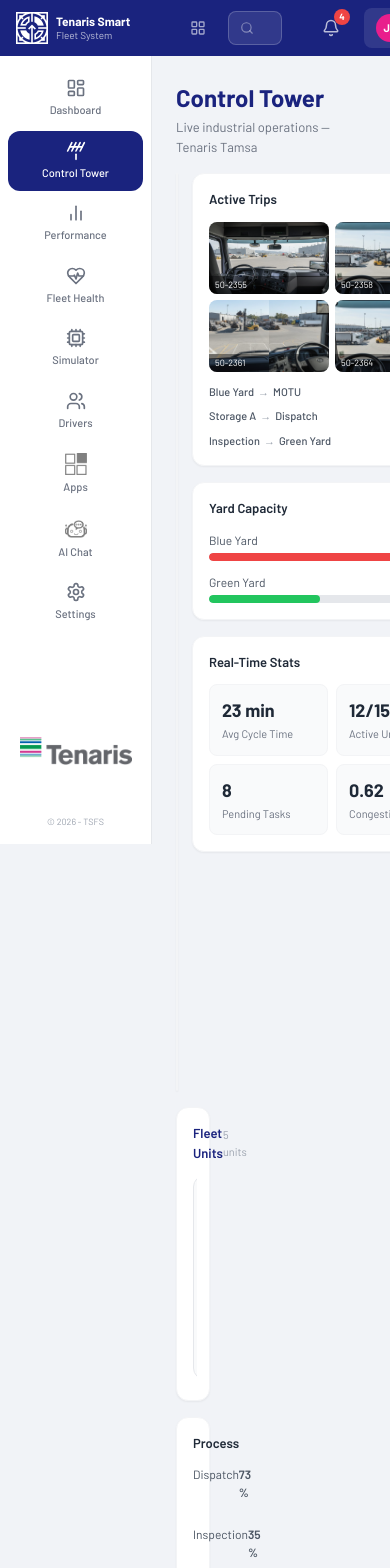
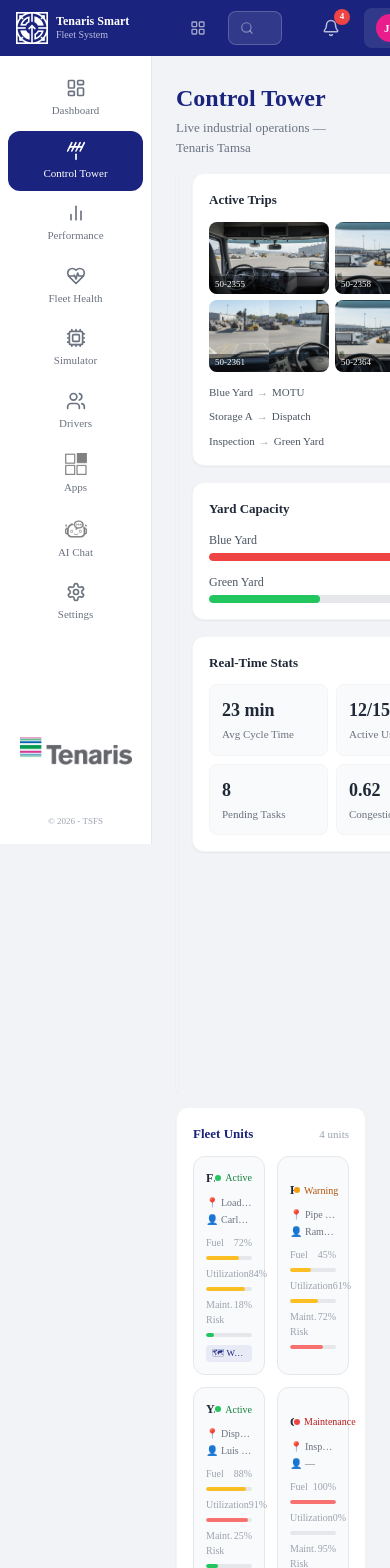
Before and after one commit to Julssg26/Tenanis-SFS, a Next.js app: page /control-tower in a window 390 px wide. Shown: the top 1568 px of the page. Built offline with nearby package versions, Linux system fonts and the light colour scheme.

Commit message:
IMPLEMENTACION DEL MODO OSCURO Y CORRECCCION DE ESPACIOS EN CONTROL TOWER

```diff
--- /dev/null
+++ b/app/globals-theme.css
@@ -0,0 +1,119 @@
+/* ── Theme system — Light (default) and Dark only ─────────────────────────── */
+
+:root,
+[data-theme="light"] {
+  color-scheme: light;
+}
+
+/* ── DARK MODE — comprehensive coverage for all Tailwind classes used ────── */
+[data-theme="dark"] {
+  color-scheme: dark;
+}
+
+[data-theme="dark"] body {
+  background-color: #0f1117 !important;
+  color: #f1f5f9 !important;
+}
+
+/* App shell background */
+[data-theme="dark"] .min-h-screen,
+[data-theme="dark"] .bg-\[#f1f3f7\] {
+  background-color: #0f1117 !important;
+}
+
+/* Cards and white backgrounds */
+[data-theme="dark"] .bg-white {
+  background-color: #1c1f2e !important;
+  border-color: #2d3250 !important;
+}
+
+/* Sidebar */
+[data-theme="dark"] aside {
+  background-color: #13161f !important;
+  border-color: #2d3250 !important;
+}
+
+/* Gray backgrounds */
+[data-theme="dark"] .bg-gray-50,
+[data-theme="dark"] .bg-gray-100 {
+  background-color: #1a1d2a !important;
+}
+
+[data-theme="dark"] .bg-\[#e8eaf6\],
+[data-theme="dark"] .bg-\[#e8f5e9\] {
+  background-color: #1e2235 !important;
+}
+
+/* Text */
+[data-theme="dark"] .text-gray-900,
+[data-theme="dark"] .text-gray-800,
+[data-theme="dark"] .text-gray-700 {
+  color: #f1f5f9 !important;
+}
+
+[data-theme="dark"] .text-gray-600,
+[data-theme="dark"] .text-gray-500,
+[data-theme="dark"] .text-gray-400 {
+  color: #94a3b8 !important;
+}
+
+/* Borders */
+[data-theme="dark"] .border-gray-100,
+[data-theme="dark"] .border-gray-200 {
+  border-color: #2d3250 !important;
+}
+
+[data-theme="dark"] .border-gray-50 {
+  border-color: #252840 !important;
+}
+
+/* Inputs, selects, textareas */
+[data-theme="dark"] input:not([type="range"]),
+[data-theme="dark"] textarea,
+[data-theme="dark"] select {
+  background-color: #1c1f2e !important;
+  color: #f1f5f9 !important;
+  border-color: #2d3250 !important;
+}
+
+/* Hover states */
+[data-theme="dark"] .hover\:bg-gray-50:hover,
+[data-theme="dark"] .hover\:bg-gray-100:hover {
+  background-color: #252840 !important;
+}
+
+/* Dividers */
+[data-theme="dark"] .divide-gray-50 > * + *,
+[data-theme="dark"] .divide-gray-100 > * + * {
+  border-color: #2d3250 !important;
+}
+
+/* Dark card for things like bg-gray-800 badges */
+[data-theme="dark"] .bg-gray-800 {
+  background-color: #334155 !important;
+}
+
+/* ── Apps page dark mode ─────────────────────────────────────────────────── */
+[data-theme="dark"] .bg-gray-100 {
+  background-color: #1e2235 !important;
+}
+
+[data-theme="dark"] .hover\:bg-gray-200:hover {
+  background-color: #252840 !important;
+}
+
+/* AppCard label text */
+[data-theme="dark"] .text-\[\#1a237e\] {
+  color: #93aff7 !important;
+}
+
+/* subLabel in AppCard */
+[data-theme="dark"] .text-gray-500 {
+  color: #94a3b8 !important;
+}
+
+/* Apps page outer background */
+[data-theme="dark"] .bg-\[#e8eaf0\],
+[data-theme="dark"] .hover\:bg-\[#dde0ea\]:hover {
+  background-color: #1e2235 !important;
+}
--- a/app/globals.css
+++ b/app/globals.css
@@ -1,58 +1,5 @@
-@import url('https://fonts.googleapis.com/css2?family=Barlow:wght@300;400;500;600;700&family=Barlow+Condensed:wght@500;600;700&family=JetBrains+Mono:wght@400;500&display=swap');
+@import './globals-theme.css';
 
 @tailwind base;
 @tailwind components;
 @tailwind utilities;
-
-:root {
-  --font-barlow: 'Barlow', sans-serif;
-  --font-jetbrains: 'JetBrains Mono', monospace;
-}
-
-* {
-  box-sizing: border-box;
-}
-
-body {
-  font-family: var(--font-barlow);
-  background-color: #f1f3f7;
-  color: #1a1a2e;
-}
-
-/* Custom scrollbar */
-::-webkit-scrollbar {
-  width: 6px;
-  height: 6px;
-}
-::-webkit-scrollbar-track {
-  background: #f1f3f7;
-}
-::-webkit-scrollbar-thumb {
-  background: #c5cade;
-  border-radius: 3px;
-}
-::-webkit-scrollbar-thumb:hover {
-  background: #9ba3b8;
-}
-
-/* Custom range input */
-input[type='range'] {
-  -webkit-appearance: none;
-  appearance: none;
-  height: 4px;
-  border-radius: 2px;
-  background: #e2e5ef;
-  outline: none;
-  cursor: pointer;
-}
-input[type='range']::-webkit-slider-thumb {
-  -webkit-appearance: none;
-  appearance: none;
-  width: 18px;
-  height: 18px;
-  border-radius: 50%;
-  background: #16a34a;
-  border: 2px solid #fff;
-  box-shadow: 0 1px 4px rgba(0,0,0,0.2);
-  cursor: pointer;
-}
--- a/app/layout.tsx
+++ b/app/layout.tsx
@@ -2,24 +2,25 @@
 import './globals.css'
 import './ol.css'
 import AppShell from '@/components/shell/AppShell'
-import ChatBot from '@/components/ui/ChatBot'
 
 export const metadata: Metadata = {
-  title: 'Tenaris Smart Fleet System',
-  description: 'Real-time fleet management and intelligence platform',
-  icons: {
-    icon: 'app/favicon.ico',
-  },
+  title:       'Tenaris Smart Fleet System',
+  description: 'Industrial fleet management platform — Tenaris Tamsa',
 }
 
 export default function RootLayout({ children }: { children: React.ReactNode }) {
   return (
-    <html lang="en">
+    <html lang="en" suppressHydrationWarning>
+      <head>
+        {/* Apply saved theme before first paint — prevents flash */}
+        <script
+          dangerouslySetInnerHTML={{
+            __html: `try{var t=localStorage.getItem('tsfs-theme')||'light';document.documentElement.setAttribute('data-theme',t);}catch(e){}`,
+          }}
+        />
+      </head>
       <body>
-        <AppShell>
-          {children}
-        </AppShell>
-        <ChatBot />
+        <AppShell>{children}</AppShell>
       </body>
     </html>
   )
--- a/components/apps/AppCard.tsx
+++ b/components/apps/AppCard.tsx
@@ -6,7 +6,7 @@
 
 export default function AppCard({ icon, label, sublabel }: AppCardProps) {
   return (
-    <div className="flex items-center gap-3 bg-[#e8eaf0] hover:bg-[#dde0ea] transition-colors rounded-xl px-4 py-2.5 cursor-pointer select-none">
+    <div className="flex items-center gap-3 bg-gray-100 hover:bg-gray-200 transition-colors rounded-xl px-4 py-2.5 cursor-pointer select-none">
       {/* Icon — 28px, matches Figma sizing */}
       <div className="flex-shrink-0 w-7 h-7 flex items-center justify-center">
         {/* eslint-disable-next-line @next/next/no-img-element */}
--- a/components/control-tower/FleetStatusCards.tsx
+++ b/components/control-tower/FleetStatusCards.tsx
@@ -34,8 +34,8 @@
         <span className="text-[11px] text-gray-400">{units.length} units</span>
       </div>
 
-      {/* Horizontal scroll row of compact cards */}
-      <div className="flex gap-3 overflow-x-auto pb-1 -mx-1 px-1">
+      {/* Responsive grid — 2 cols on md, 4 cols on xl */}
+      <div className="grid grid-cols-2 md:grid-cols-3 xl:grid-cols-4 gap-3">
         {units.map((unit) => {
           const cfg     = STATUS_CFG[unit.status]
           const selected = unit.id === selectedId
@@ -43,7 +43,7 @@
             <button
               key={unit.id}
               onClick={() => onSelect(unit.id)}
-              className={`flex-shrink-0 w-[190px] text-left rounded-xl border p-3 transition-all ${
+              className={`w-full text-left rounded-xl border p-3 transition-all ${
                 selected
                   ? 'border-[#1a237e] bg-[#e8eaf6] ring-2 ring-[#1a237e]/20'
                   : `bg-gray-50 border-gray-200 hover:border-gray-300 hover:bg-white`
--- a/components/control-tower/MapPlaceholder.tsx
+++ b/components/control-tower/MapPlaceholder.tsx
@@ -75,11 +75,14 @@
   }
 
   return (
-    // ── 2-column grid: [map area] [right sidebar] ──────────────────────────
+    // ── Full-width wrapper ───────────────────────────────────────────────────
+    <div className="space-y-4 min-w-0">
+
+      {/* ── 2-column grid: map area + right sidebar ─────────────────────── */}
       <div className="grid grid-cols-[1fr_280px] gap-4 items-start min-w-0">
 
-      {/* ── LEFT COLUMN: map + fleet units + process ──────────────────────── */}
-      <div className="space-y-4 min-w-0">
+        {/* Map column */}
+        <div className="space-y-0 min-w-0">
 
         {/* Map card */}
         <div className="bg-white rounded-xl shadow-sm border border-gray-100 overflow-hidden">
@@ -127,22 +130,25 @@
           />
         </div>
 
-        {/* Fleet Units — horizontal scroll cards below map */}
+        </div>{/* end map column */}
+
+        {/* ── RIGHT SIDEBAR ───────────────────────────────────────────── */}
+        <div className="space-y-4">
+          <ActiveTrips activeTab={activeTab} />
+          <YardCapacity />
+        </div>
+      </div>{/* end 2-col grid */}
+
+      {/* ── Fleet Units — full width below map grid ──────────────────────── */}
       <FleetStatusCards
         units={FLEET}
         selectedId={selectedId}
         onSelect={handleSelect}
       />
 
-        {/* Process — below fleet units */}
+      {/* ── Process — full width below fleet units ────────────────────────── */}
       <ProcessCard />
-      </div>
 
-      {/* ── RIGHT SIDEBAR: Active Trips + Yard Capacity + Real-Time Stats ─── */}
-      <div className="space-y-4">
-        <ActiveTrips activeTab={activeTab} />
-        <YardCapacity />
-      </div>
     </div>
   )
 }
--- a/components/control-tower/ProcessCard.tsx
+++ b/components/control-tower/ProcessCard.tsx
@@ -21,9 +21,9 @@
       <div className="space-y-3">
         {PROCESS_ITEMS.map(item => (
           <div key={item.name}>
-            <div className="flex justify-between text-[12px] text-gray-600 mb-1">
+            <div className="flex justify-between text-[11px] text-gray-600 mb-1">
               <span>{item.name}</span>
-              <span className="font-semibold">{item.pct} %</span>
+              <span className="font-semibold">{item.pct}%</span>
             </div>
             <Bar pct={item.pct} />
           </div>
--- a/lib/fleet/mockFleet.ts
+++ b/lib/fleet/mockFleet.ts
@@ -1,7 +1,4 @@
 // lib/fleet/mockFleet.ts
-// Replace getMockFleet() with a Supabase query later:
-//   const { data } = await supabase.from('fleet_units').select('*')
-
 import type { FleetUnit } from './types'
 
 export function getMockFleet(): FleetUnit[] {
@@ -34,12 +31,5 @@
       utilization: 0, maintenanceRisk: 95, fuelLevel: 100,
       activeRoute: null, lastUpdated: new Date().toISOString(),
     },
-    {
-      id: 'SH-01', name: 'Shuttle 01', type: 'shuttle', status: 'idle',
-      coordinates: [-96.2315, 19.1840],
-      currentZone: 'Blue Yard', operatorName: 'Ana Guzmán',
-      utilization: 22, maintenanceRisk: 10, fuelLevel: 95,
-      activeRoute: null, lastUpdated: new Date().toISOString(),
-    },
   ]
 }
```
Also changed, not shown: app/settings/page.tsx (+61 -6 lines), components/settings/AlgorithmWeights.tsx (+19 -24 lines), components/settings/IntegrationStatus.tsx (+17 -10 lines). Lines whose indentation alone changed are shown as unchanged.
